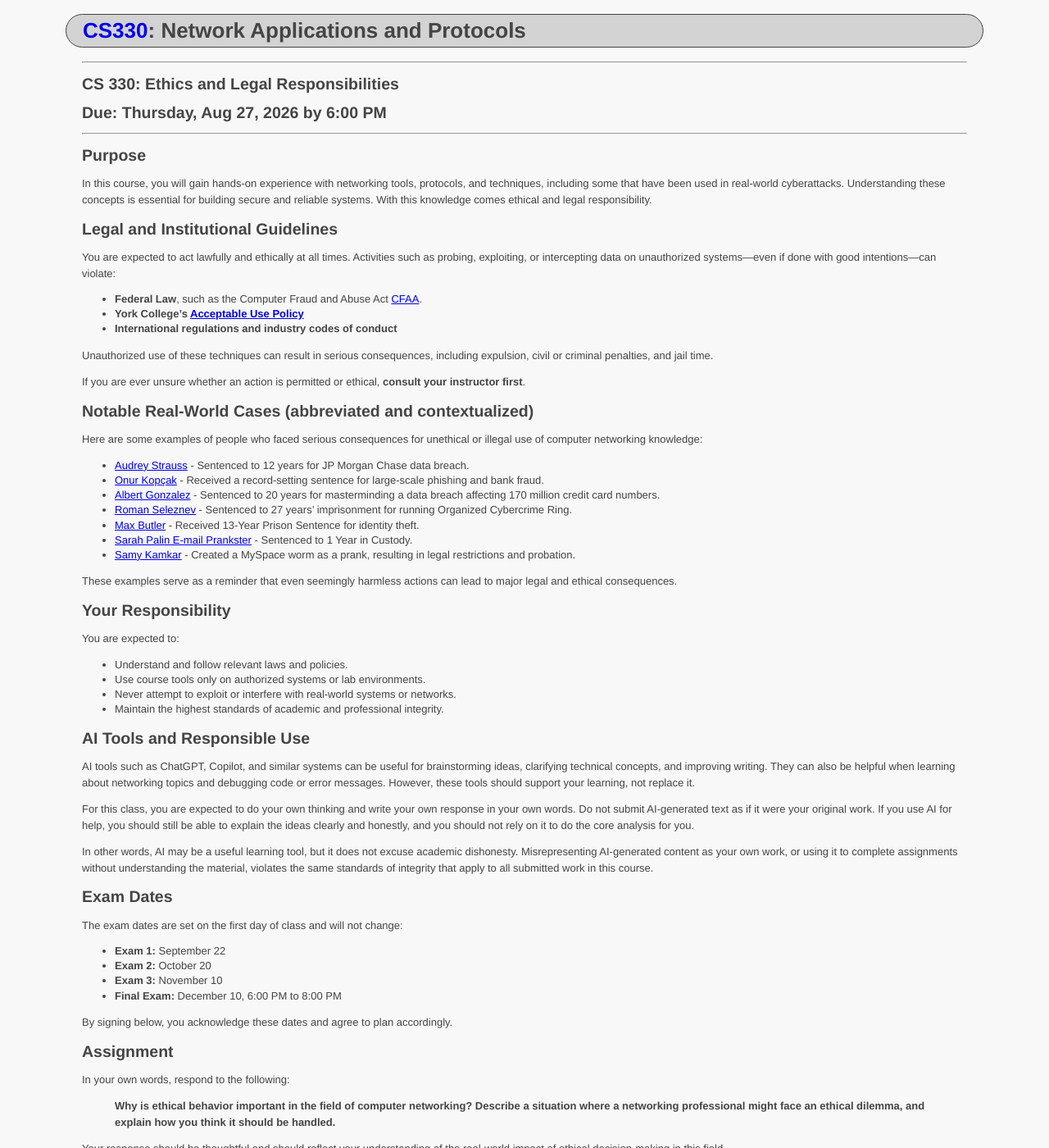
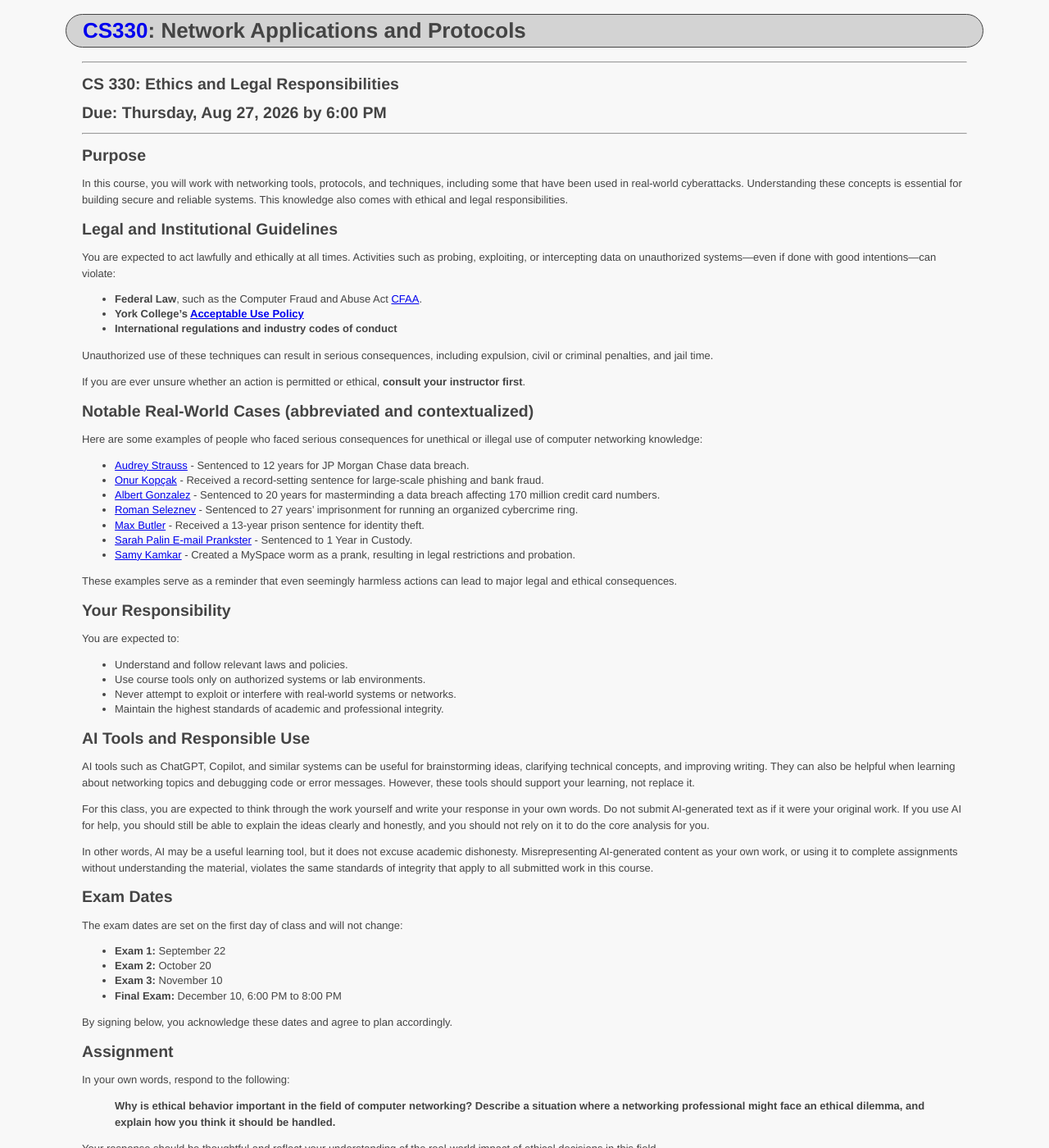
Before and after one commit to ycpcs/cs330-fall2026, a Jekyll site: the page built from assignments/ethics.md, in a window 1280 px wide and 1400 px high. Shown: the whole window at 82% size. Built offline with Jekyll 4.4.1, drawn with Linux system fonts in a browser that asks for light colours; some of the changed text lies outside the part shown.

Commit message:
Update ethics

```diff
--- a/assignments/ethics.md
+++ b/assignments/ethics.md
@@ -13,7 +13,7 @@ title: "Network Applications and Protocols"
 --- --- --- --- --- --- --- --- --- --- --- --- --- --- --- --- --- --- --- --- --- --- --- ---
 
 ## Purpose
-In this course, you will gain hands-on experience with networking tools, protocols, and techniques, including some that have been used in real-world cyberattacks. Understanding these concepts is essential for building secure and reliable systems. With this knowledge comes ethical and legal responsibility.
+In this course, you will work with networking tools, protocols, and techniques, including some that have been used in real-world cyberattacks. Understanding these concepts is essential for building secure and reliable systems. This knowledge also comes with ethical and legal responsibilities.
 
 ## Legal and Institutional Guidelines
 You are expected to act lawfully and ethically at all times. Activities such as probing, exploiting, or intercepting data on unauthorized systems—even if done with good intentions—can violate:
@@ -33,8 +33,8 @@ Here are some examples of people who faced serious consequences for unethical or
 - [Audrey Strauss](https://www.justice.gov/usao-sdny/pr/russian-hacker-sentenced-12-years-prison-involvement-massive-network-intrusions-us) - Sentenced to 12 years for JP Morgan Chase data breach.
 - [Onur Kopçak](https://www.dailysabah.com/turkey/2016/01/10/young-hacker-sentenced-to-record-334-years-in-prison-in-mass-bank-fraud-in-turkey) - Received a record-setting sentence for large-scale phishing and bank fraud.
 - [Albert Gonzalez](https://www.justice.gov/opa/pr/leader-hacking-ring-sentenced-massive-identity-thefts-payment-processor-and-us-retail) - Sentenced to 20 years for masterminding a data breach affecting 170 million credit card numbers.
-- [Roman Seleznev](https://www.justice.gov/opa/pr/russian-cyber-criminal-sentenced-14-years-prison-role-organized-cybercrime-ring-responsible) - Sentenced to 27 years' imprisonment for running Organized Cybercrime Ring.
-- [Max Butler](https://archives.fbi.gov/archives/pittsburgh/press-releases/2010/pt021210b.htm) - Received 13-Year Prison Sentence for identity theft.
+- [Roman Seleznev](https://www.justice.gov/opa/pr/russian-cyber-criminal-sentenced-14-years-prison-role-organized-cybercrime-ring-responsible) - Sentenced to 27 years' imprisonment for running an organized cybercrime ring.
+- [Max Butler](https://archives.fbi.gov/archives/pittsburgh/press-releases/2010/pt021210b.htm) - Received a 13-year prison sentence for identity theft.
 - [Sarah Palin E-mail Prankster](https://www.wired.com/2010/11/palin-hacker-sentenced/) - Sentenced to 1 Year in Custody.
 - [Samy Kamkar](https://www.scmagazine.com/home/security-news/myspace-superworm-creator-sentenced-to-probation-community-service/) - Created a MySpace worm as a prank, resulting in legal restrictions and probation.
 
@@ -52,7 +52,7 @@ You are expected to:
 ## AI Tools and Responsible Use
 AI tools such as ChatGPT, Copilot, and similar systems can be useful for brainstorming ideas, clarifying technical concepts, and improving writing. They can also be helpful when learning about networking topics and debugging code or error messages. However, these tools should support your learning, not replace it.
 
-For this class, you are expected to do your own thinking and write your own response in your own words. Do not submit AI-generated text as if it were your original work. If you use AI for help, you should still be able to explain the ideas clearly and honestly, and you should not rely on it to do the core analysis for you.
+For this class, you are expected to think through the work yourself and write your response in your own words. Do not submit AI-generated text as if it were your original work. If you use AI for help, you should still be able to explain the ideas clearly and honestly, and you should not rely on it to do the core analysis for you.
 
 In other words, AI may be a useful learning tool, but it does not excuse academic dishonesty. Misrepresenting AI-generated content as your own work, or using it to complete assignments without understanding the material, violates the same standards of integrity that apply to all submitted work in this course.
 
@@ -70,7 +70,7 @@ By signing below, you acknowledge these dates and agree to plan accordingly.
 In your own words, respond to the following:
 > **Why is ethical behavior important in the field of computer networking? Describe a situation where a networking professional might face an ethical dilemma, and explain how you think it should be handled.**
 
-Your response should be thoughtful and should reflect your understanding of the real-world impact of ethical decision-making in this field.
+Your response should be thoughtful and reflect your understanding of the real-world impact of ethical decisions in this field.
 
 **Response:**
 
@@ -82,6 +82,7 @@ Please acknowledge that you understand the responsibilities and risks associated
 > I have read and understood the expectations for lawful and ethical conduct in this course.
 > I agree to abide by all institutional and legal policies and to use the knowledge gained responsibly.
 > I understand that the exam dates are set on the first day of class. I agree to the dates listed above and will plan accordingly.
+> I understand that AI tools may support my learning but may not replace my own thinking or original work.
 
 **Name:** ____________________________________
 
```
